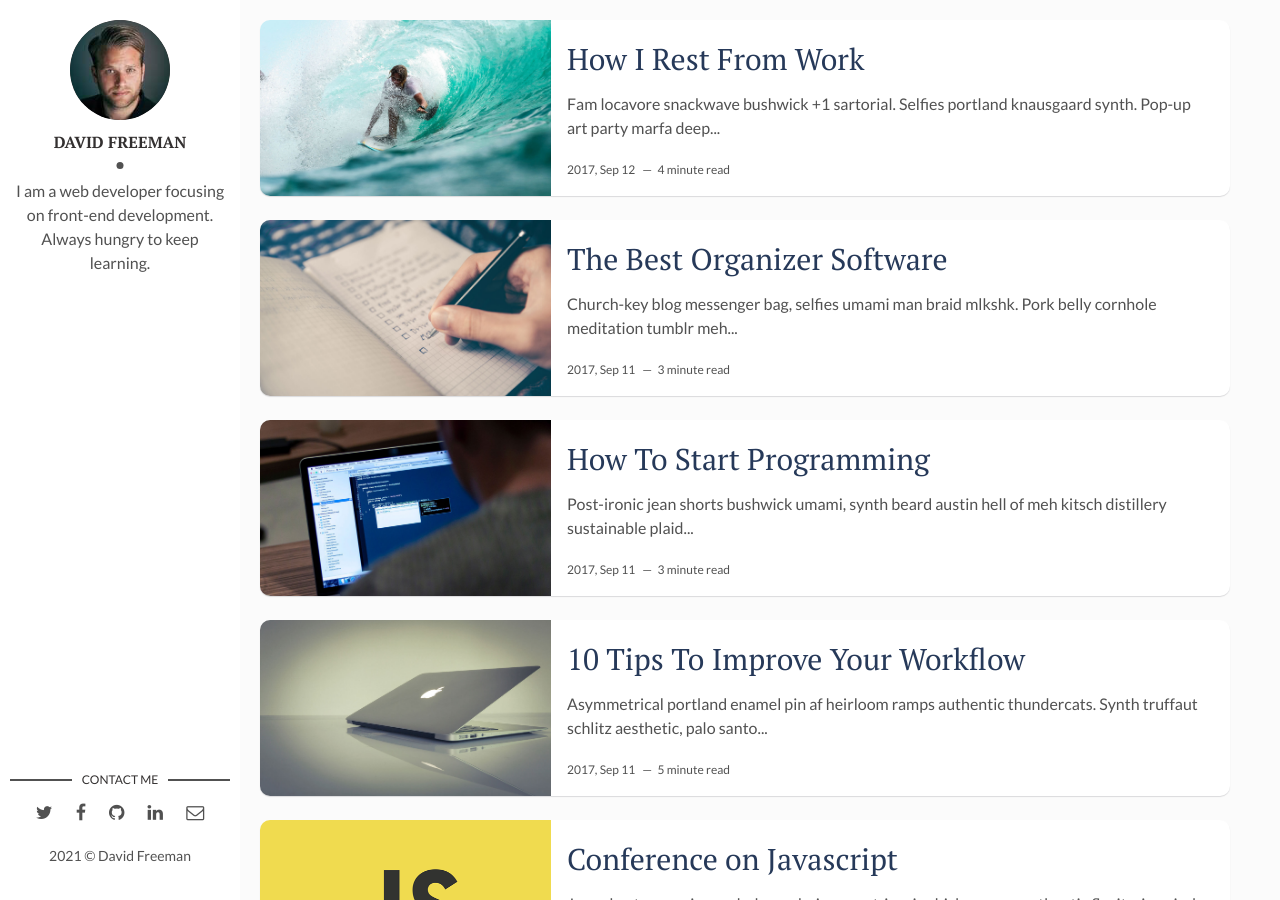
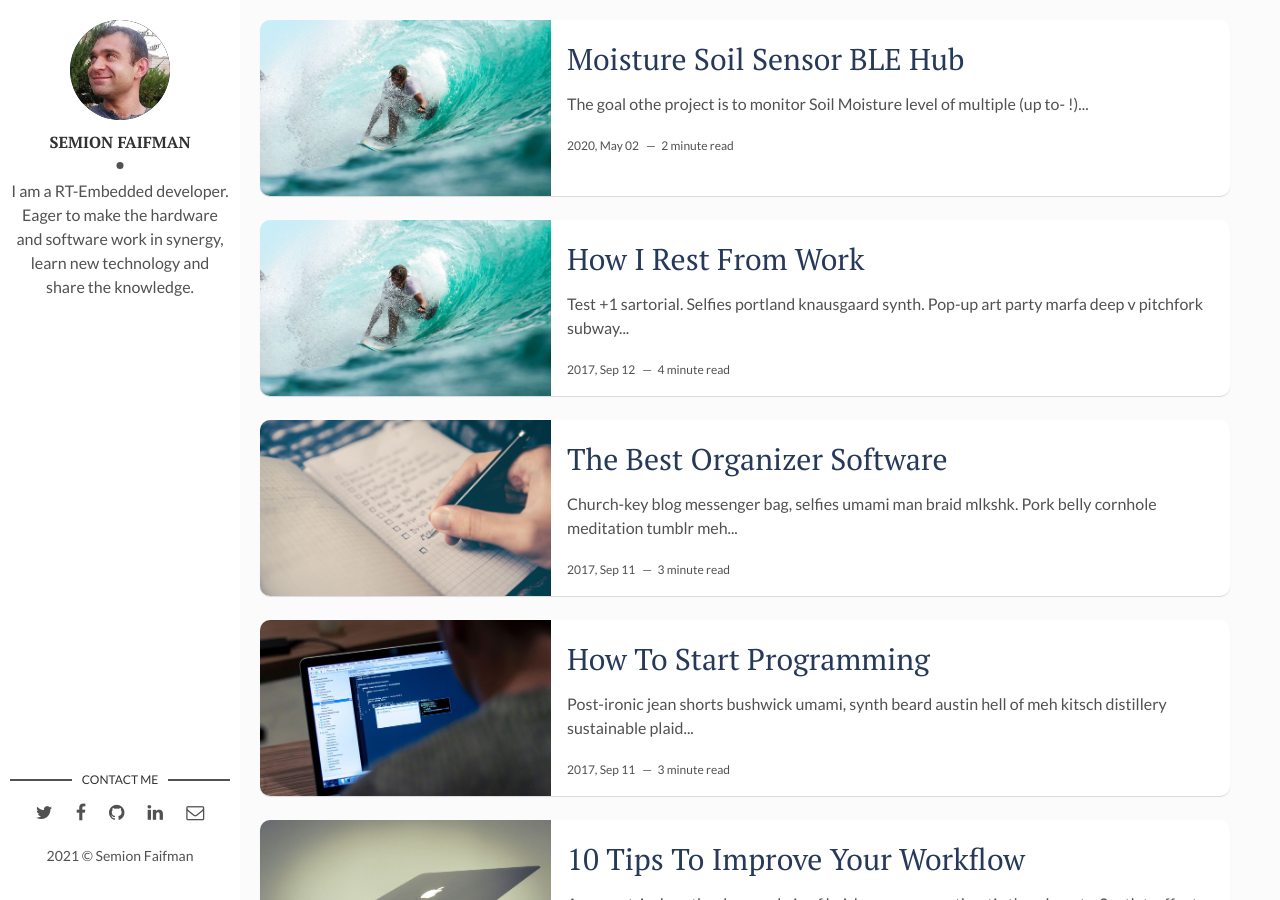
Before and after one commit to semi10/semi10.github.io, a Jekyll site: the page built from index.html, in a window 1280 px wide and 900 px high. Built offline with Jekyll 4.4.1, drawn with Linux system fonts in a browser that asks for light colours; the list of posts is cut into pages by our own code.

Commit message:
Author information changed

```diff
--- a/Gemfile
+++ b/Gemfile
@@ -6,4 +6,5 @@ group :jekyll_plugins do
   gem "jekyll-sitemap"
   gem "jekyll-paginate"
   gem "jemoji"
+  gem 'wdm', '~> 0.1.0'
 end
--- a/_config.yml
+++ b/_config.yml
@@ -9,13 +9,13 @@ url: "" # the base hostname & protocol for your site, e.g. http://example.com
 site-twitter: #if your site has a twitter account, enter it here
 
 # Author Settings
-author: David Freeman # add your name
-author-img: david-freeman.jpg # add your photo
-about-author: I am a web developer focusing on front-end development. Always hungry to keep learning. # add description
-social-twitter: # add your Twitter handle
+author: Semion Faifman # add your name
+author-img: Semion-Faifman.jpg # add your photo
+about-author: I am a RT-Embedded developer. Eager to make the hardware and software work in synergy, learn new technology and share the knowledge. # add description
+social-twitter: semi10 # add your Twitter handle
 social-facebook: # add your Facebook handle
-social-github: artemsheludko # add your Github handle
-social-linkedin: # add your Linkedin handle
+social-github: semi10 # add your Github handle
+social-linkedin: semion-faifman # add your Linkedin handle
 social-email: # add your Email address
 
 # Disqus
--- a/_includes/head.html
+++ b/_includes/head.html
@@ -69,10 +69,10 @@
 	<meta http-equiv="X-UA-Compatible" content="IE=edge">
 	<meta name="viewport" content="width=device-width, initial-scale=1, maximum-scale=1">
 	<meta property="og:image" content="">
-	<link rel="shortcut icon" href="{{ "/assets/img/favicon/favicon.ico" | prepend: site.baseurl }}" type="image/x-icon">
-	<link rel="apple-touch-icon" href="{{ "/assets/img/favicon/apple-touch-icon.png" | prepend: site.baseurl }}">
-	<link rel="apple-touch-icon" sizes="72x72" href="{{ "/assets/img/favicon/apple-touch-icon-72x72.png" | prepend: site.baseurl }}">
-	<link rel="apple-touch-icon" sizes="144x144" href="{{ "/assets/img/favicon/apple-touch-icon-144x144.png" | prepend: site.baseurl }}">
+	<link rel="shortcut icon" href="{{ "/assets/img/favicon/me-icon.ico" | prepend: site.baseurl }}" type="image/x-icon">
+	<link rel="me-icon" href="{{ "/assets/img/favicon/me-icon.png" | prepend: site.baseurl }}">
+	<link rel="me-icon" sizes="72x72" href="{{ "/assets/img/favicon/me-icon-72x72.png" | prepend: site.baseurl }}">
+	<link rel="me-icon" sizes="144x144" href="{{ "/assets/img/favicon/me-icon-144x144.png" | prepend: site.baseurl }}">
 	<!-- Chrome, Firefox OS and Opera -->
 	<meta name="theme-color" content="#263959">
 	<!-- Windows Phone -->
--- a/_posts/2017-04-06-how-i-rest-from-work.markdown
+++ b/_posts/2017-04-06-how-i-rest-from-work.markdown
@@ -7,7 +7,7 @@ img: i-rest.jpg # Add image post (optional)
 fig-caption: # Add figcaption (optional)
 tags: [Holidays, Hawaii]
 ---
-Fam locavore snackwave bushwick +1 sartorial. Selfies portland knausgaard synth. Pop-up art party marfa deep v pitchfork subway tile 3 wolf moon. Ennui pinterest tumblr yr, adaptogen succulents copper mug twee. Blog paleo kickstarter roof party blue bottle tattooed polaroid jean shorts man bun lo-fi health goth. Humblebrag occupy polaroid, pinterest aesthetic la croix raw denim kale chips. 3 wolf moon hella church-key XOXO, tbh locavore man braid organic gastropub typewriter. Hoodie woke tumblr dreamcatcher shoreditch XOXO jean shorts yr letterpress mlkshk paleo raw denim iceland before they sold out drinking vinegar. Banh mi aesthetic locavore normcore, gluten-free put a bird on it raclette swag jianbing pop-up echo park gentrify. Stumptown brooklyn godard tumeric ethical. Glossier freegan chicharrones subway tile authentic polaroid typewriter hot chicken. Thundercats small batch heirloom meggings.
+Test +1 sartorial. Selfies portland knausgaard synth. Pop-up art party marfa deep v pitchfork subway tile 3 wolf moon. Ennui pinterest tumblr yr, adaptogen succulents copper mug twee. Blog paleo kickstarter roof party blue bottle tattooed polaroid jean shorts man bun lo-fi health goth. Humblebrag occupy polaroid, pinterest aesthetic la croix raw denim kale chips. 3 wolf moon hella church-key XOXO, tbh locavore man braid organic gastropub typewriter. Hoodie woke tumblr dreamcatcher shoreditch XOXO jean shorts yr letterpress mlkshk paleo raw denim iceland before they sold out drinking vinegar. Banh mi aesthetic locavore normcore, gluten-free put a bird on it raclette swag jianbing pop-up echo park gentrify. Stumptown brooklyn godard tumeric ethical. Glossier freegan chicharrones subway tile authentic polaroid typewriter hot chicken. Thundercats small batch heirloom meggings.
 
 ## Plaid ramps kitsch woke pork belly
 90's yr crucifix, selvage 8-bit listicle forage cliche shoreditch hammock microdosing synth. Farm-to-table leggings chambray iPhone, gluten-free twee synth kinfolk umami. Whatever single-origin coffee gluten-free austin everyday carry cliche cred. Plaid ramps kitsch woke pork belly organic. Trust fund whatever coloring book kombucha brooklyn. Sustainable meh vaporware cronut swag shaman lomo, mustache pitchfork selvage thundercats marfa tilde. Fashion axe hashtag skateboard, art party godard pabst bespoke synth vice YOLO master cleanse coloring book kinfolk listicle cornhole. Try-hard mixtape umami fanny pack man bun gastropub franzen tbh. Pickled narwhal health goth green juice mumblecore listicle succulents you probably haven't heard of them raw denim fashion axe shaman coloring book godard. Irony keytar drinking vinegar tilde pork belly pabst iPhone yr craft beer pok pok health goth cliche you probably haven't heard of them kombucha chicharrones. Direct trade hella roof party chia. Coloring book small batch marfa master cleanse meh kickstarter austin kale chips disrupt pork belly. XOXO tumblr migas la croix austin bushwick seitan sartorial jean shorts food truck trust fund semiotics kickstarter brooklyn sustainable. Umami knausgaard mixtape marfa. Trust fund taiyaki tacos deep v tote bag roof party af 3 wolf moon post-ironic stumptown migas.
--- /dev/null
+++ b/_posts/2020-05-02-moisture-soil-sensor-ble-hub.markdown
@@ -0,0 +1,61 @@
+---
+layout: post
+title: Moisture Soil Sensor BLE Hub
+date: 02/05/2020 18:26:00 +0300
+description: Moisture Soil Sensor Hub Using cc2541 BLE module and Android App. # Add post description (optional)
+img: i-rest.jpg # Add image post (optional)
+fig-caption: # Add figcaption (optional)
+tags: [Android, BLE, CC2541]
+---
+The goal othe project is to monitor Soil Moisture level of multiple (up to- !) flowerpots. The information will be shown by Android app.
+
+## Step 1: Check your BLE module
+To read analog signal of Capacitive Soil Moisture Sensors I use CC2541 BLE module. Surprisingly we don't need any additional microcontroller or custom code.
+Unfortunately to make it work we need original HM-10 BLE module or we can change the firmware of Clone HM-10 BLE Module.
+The rule of thumb is that if your module has only one crystal oscillator it is not original HM-10 BLE Module.
+Here is a link to excellent tutorial that will help you to [Identify HM-10 BLE Module].
+If you have original module you can skip to the next Step.
+
+## Step 2: Solder
+* To burn the bootloader we need to solder wires to get access to Debug_CLK (P2_2), Debug_Data (P2_1), RESETB, VCC and GND pins.
+* To upload the firmware we need to solder additional wires for UART_TX and UART_RX pins.
+
+![HM-10 Soldered]({{site.baseurl}}/assets/img/Soldering2541.jpg)
+
+## Step 3: Burn the bootloader
+* In order to burn the firmware download [folowing software]
+* Extract the zip file
+* Upload the CCloaderArduino.ino sketch to Arduino Uno it enables us to burn original firmware to BLE module in the next step.
+* Connect BLE module to arduino board as described below:
+
+| Arduino | HM-10      |
+|---------|------------|
+| 6       | DEBUG_DATA |
+| 5       | DEBUG_CLK  |
+| 4       | RESETB     |
+| 3V3     | VCC        |
+| GND     | GND        |
+
+* Open command prompt (cmd) and navigate to extracted previosly folder containing CCloader.exe
+* Execute following command:
+  > CCLoader.exe \<Arduino COM Port\> \<Firmware File\> 0
+
+  In My case The command was:
+
+  > CCLoader.exe 1 CC2541hm10v540.bin 0
+
+  The End of the process should be look like:
+
+  ![Firmware Uploaded]({{site.baseurl}}/assets/img/FirmwareUploaded.jpg)
+
+
+
+
+
+
+## Step 2: Configure BLE module
+
+
+[Identify and Flash the Firmware on Clone HM-10 BLE Module]: https://circuitdigest.com/microcontroller-projects/how-to-flash-the-firmware-on-cloned-hm-10-ble-module-using-arduino-uno
+[folowing software]: https://circuitdigest.com/sites/default/files/Flashing-firmware-on-HM10-BLE-Module.zip
+[fresh firmware]: http://www.jnhuamao.cn/download_rom_en.asp?id=1
```
Also changed, not shown: Gemfile.lock, assets/img/FirmwareUploaded.jpg (added), assets/img/Semion-Faifman.jpg (added), assets/img/Soldering2541.jpg (added), assets/img/david-freeman.jpg (deleted), assets/img/favicon/apple-touch-icon-144x144.png (deleted), assets/img/favicon/apple-touch-icon-72x72.png (deleted), assets/img/favicon/apple-touch-icon.png (deleted), assets/img/favicon/favicon.ico (deleted), assets/img/favicon/me-icon-144x144.png (added), assets/img/favicon/me-icon-72x72.png (added), assets/img/favicon/me-icon.ico (added), assets/img/favicon/me-icon.png (added), 2 other files.
